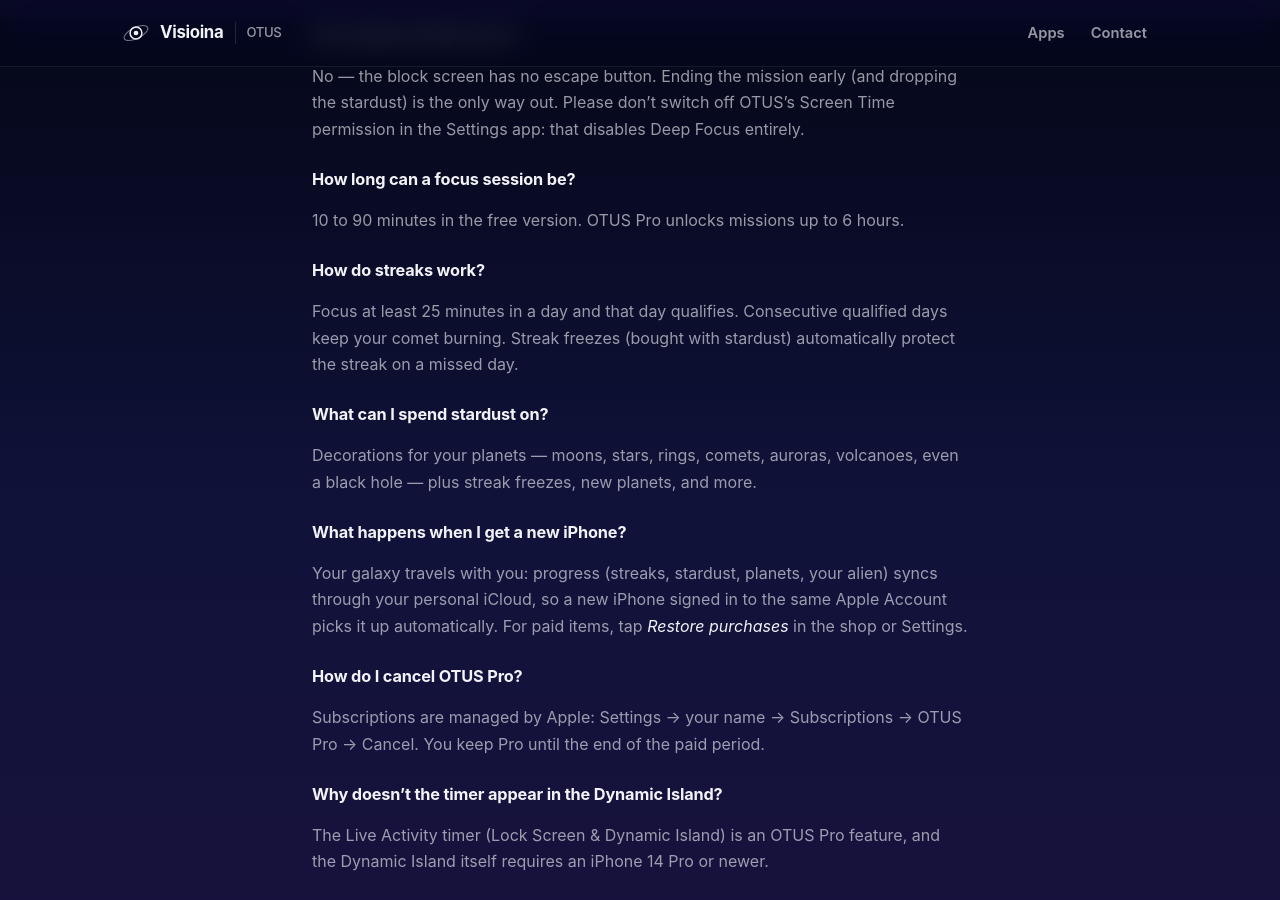
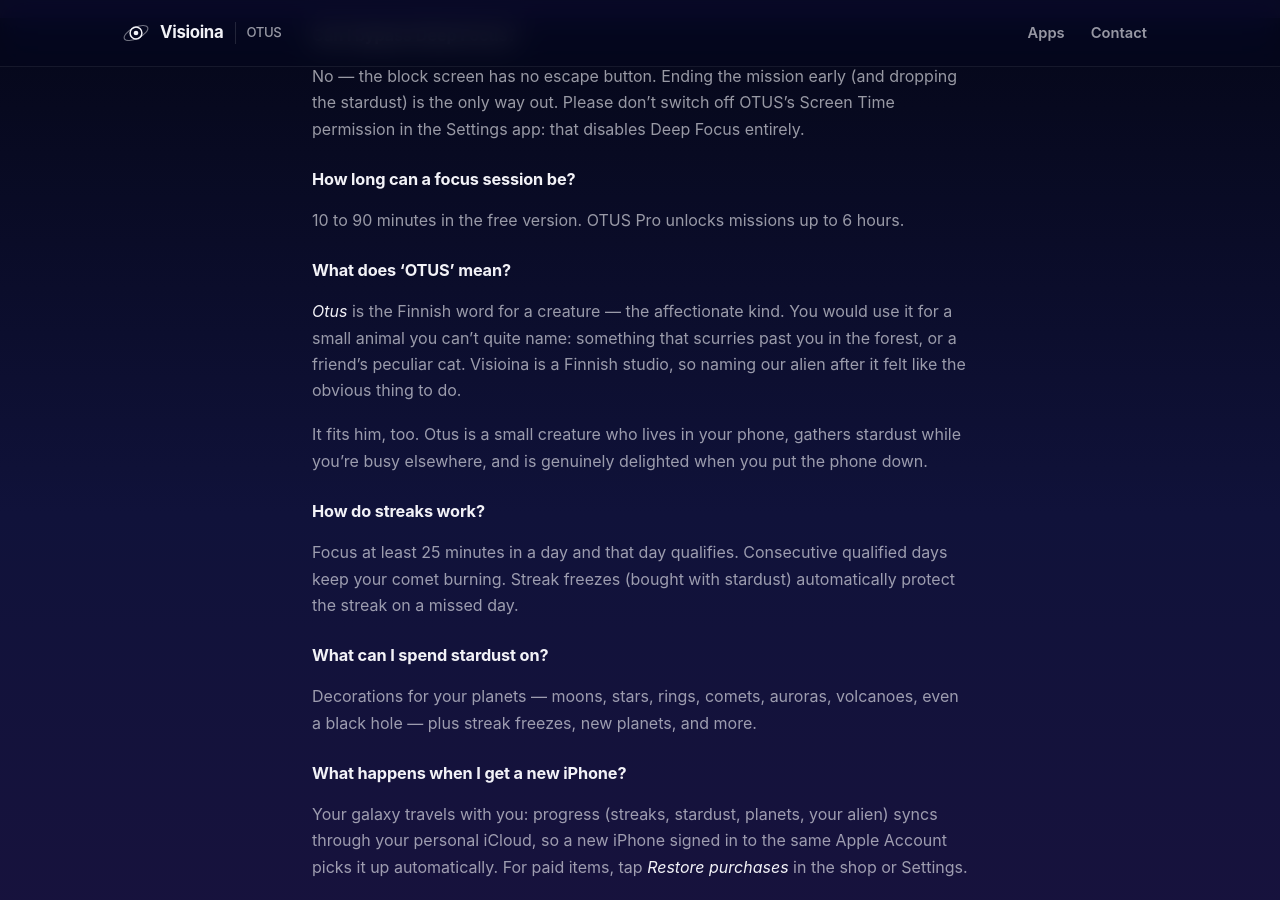
Before and after one commit to selinahti/visioinawebsite, a Jekyll site: the page built from _apps/otus/faq.md, in a window 1280 px wide and 900 px high, scrolled down 882 px. Built offline with Jekyll 4.4.1, drawn with Linux system fonts in a browser that asks for light colours.

Commit message:
Update faq.md

```diff
--- a/_apps/otus/faq.md
+++ b/_apps/otus/faq.md
@@ -47,6 +47,17 @@ Screen Time permission in the Settings app: that disables Deep Focus entirely.
 
 10 to 90 minutes in the free version. OTUS Pro unlocks missions up to 6 hours.
 
+### What does 'OTUS' mean?
+
+*Otus* is the Finnish word for a creature — the affectionate kind. You would use
+it for a small animal you can't quite name: something that scurries past you in
+the forest, or a friend's peculiar cat. Visioina is a Finnish studio, so naming
+our alien after it felt like the obvious thing to do.
+
+It fits him, too. Otus is a small creature who lives in your phone, gathers
+stardust while you're busy elsewhere, and is genuinely delighted when you put
+the phone down.
+
 ### How do streaks work?
 
 Focus at least 25 minutes in a day and that day qualifies. Consecutive qualified
```
